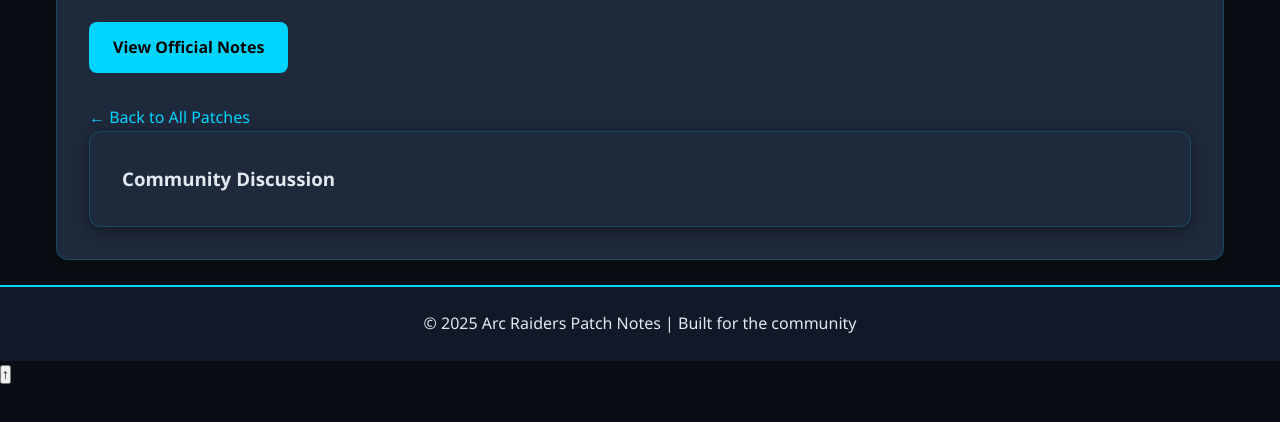
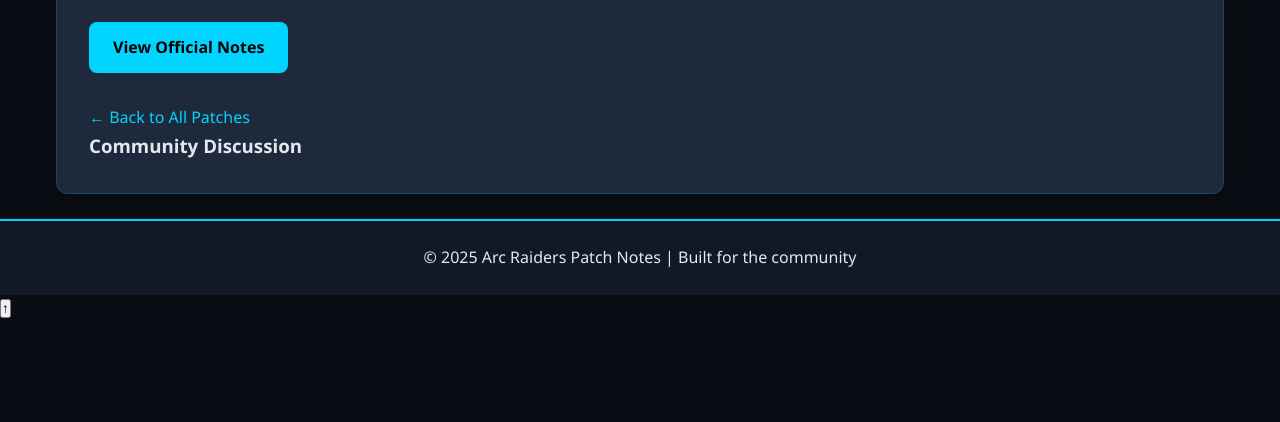
Before and after one commit to k2fort/k2fort.github.io, a plain HTML site: page patches.html in a window 1280 px wide. Shown: the part 280-702 px from the top of the page. Drawn offline with Linux system fonts and the light colour scheme; a script that the page names is missing.

Commit message:
Update patches.html

```diff
--- a/patches.html
+++ b/patches.html
@@ -40,8 +40,6 @@
       <a href="#" class="button">View Official Notes</a>
       <a href="index.html#patches" class="back-link">← Back to All Patches</a>
 
-
-    <div class="comments-section">
   <h3>Community Discussion</h3>
   <div id="utterances-comments"></div>
   <script src="https://utteranc.es/client.js"
@@ -52,7 +50,6 @@
           crossorigin="anonymous"
           async>
   </script>
-  </div>
     </article>
   </main>
 <br>
```
